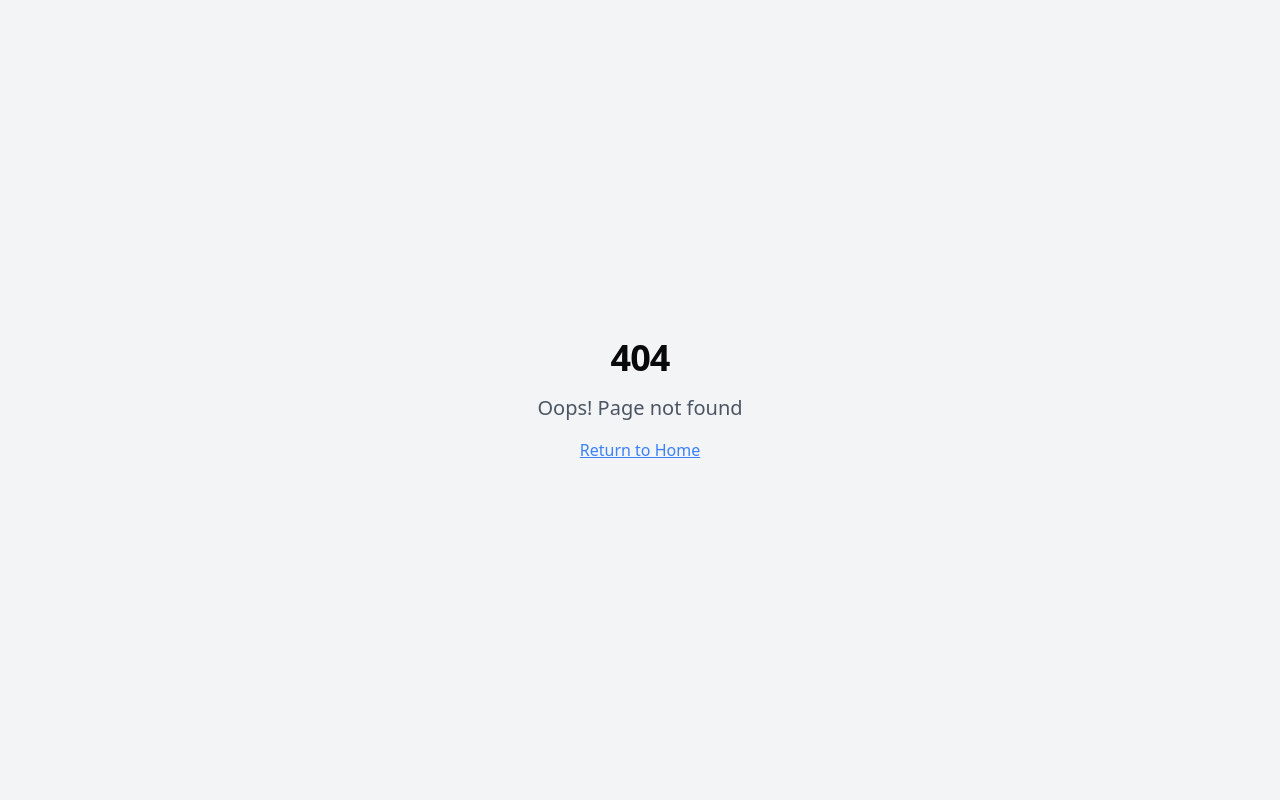
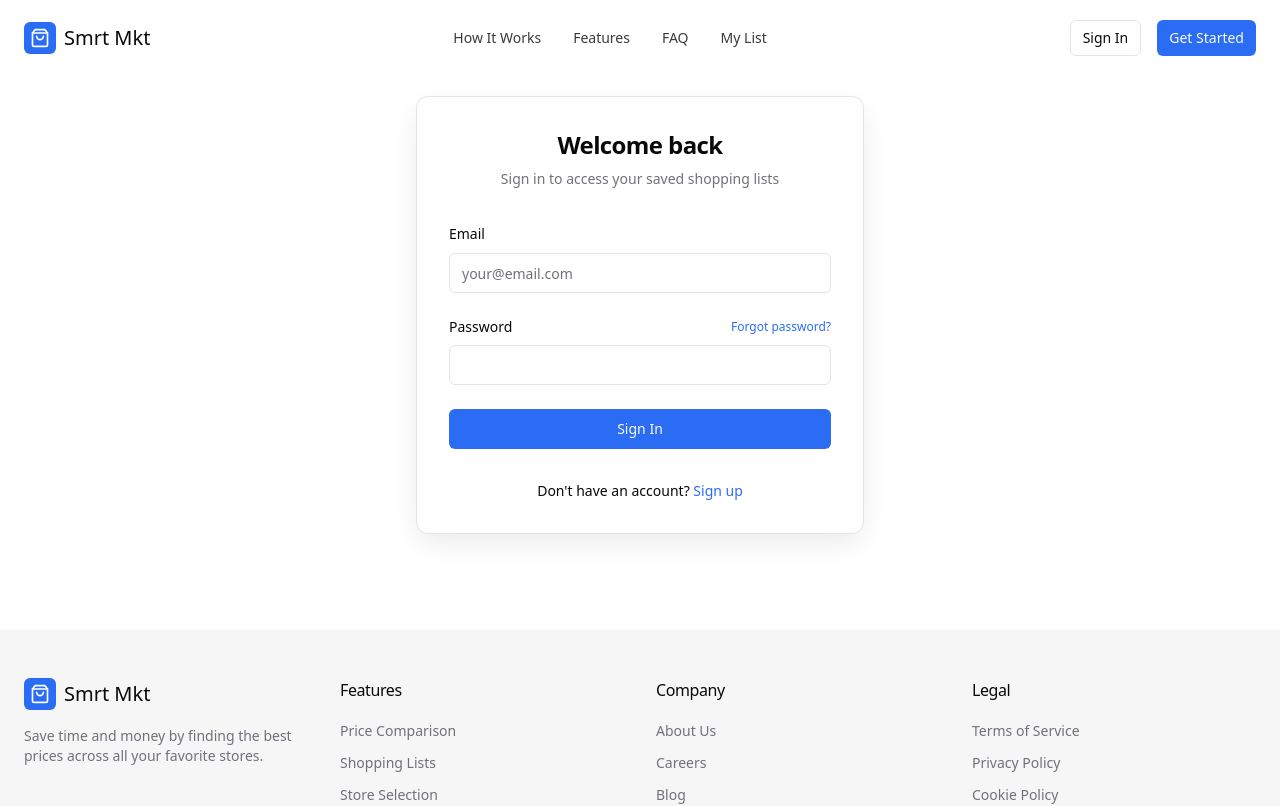
Before and after one commit to Jb00gi3/smrtmkt-de371cf8, a React (Vite) app: page /login in a window 1280 px wide. Before the commit this address had no page. Shown: the top 806 px of the page. Built offline with nearby package versions, Linux system fonts and the light colour scheme.

Commit message:
Add new pages
Adds new pages to start drafting the customer journey flow.

```diff
--- a/src/App.tsx
+++ b/src/App.tsx
@@ -1,3 +1,4 @@
+
 import { Toaster } from "@/components/ui/toaster";
 import { Toaster as Sonner } from "@/components/ui/sonner";
 import { TooltipProvider } from "@/components/ui/tooltip";
@@ -5,6 +6,10 @@ import { QueryClient, QueryClientProvider } from "@tanstack/react-query";
 import { BrowserRouter, Routes, Route } from "react-router-dom";
 import Index from "./pages/Index";
 import NotFound from "./pages/NotFound";
+import ShoppingList from "./pages/ShoppingList";
+import PriceComparison from "./pages/PriceComparison";
+import Login from "./pages/Login";
+import Signup from "./pages/Signup";
 
 const queryClient = new QueryClient();
 
@@ -16,6 +21,10 @@ const App = () => (
       <BrowserRouter>
         <Routes>
           <Route path="/" element={<Index />} />
+          <Route path="/shopping-list" element={<ShoppingList />} />
+          <Route path="/price-comparison" element={<PriceComparison />} />
+          <Route path="/login" element={<Login />} />
+          <Route path="/signup" element={<Signup />} />
           {/* ADD ALL CUSTOM ROUTES ABOVE THE CATCH-ALL "*" ROUTE */}
           <Route path="*" element={<NotFound />} />
         </Routes>
--- a/src/components/ui-components/Navbar.tsx
+++ b/src/components/ui-components/Navbar.tsx
@@ -1,9 +1,11 @@
 
 import { useState, useEffect } from "react";
 import { Button } from "@/components/ui/button";
+import { Link, useLocation } from "react-router-dom";
 
 export default function Navbar() {
   const [scrolled, setScrolled] = useState(false);
+  const location = useLocation();
 
   useEffect(() => {
     const handleScroll = () => {
@@ -24,7 +26,7 @@ export default function Navbar() {
     >
       <div className="container mx-auto px-4 md:px-6">
         <div className="flex items-center justify-between">
-          <div className="flex items-center gap-2">
+          <Link to="/" className="flex items-center gap-2">
             <div className="h-8 w-8 rounded-md bg-primary flex items-center justify-center">
               <svg
                 xmlns="http://www.w3.org/2000/svg"
@@ -42,7 +44,7 @@ export default function Navbar() {
               </svg>
             </div>
             <span className="text-xl font-medium">Smrt Mkt</span>
-          </div>
+          </Link>
 
           <nav className="hidden md:flex items-center gap-8">
             <a href="#how-it-works" className="text-sm font-medium text-foreground/80 hover:text-foreground transition-colors">
@@ -54,13 +56,22 @@ export default function Navbar() {
             <a href="#faq" className="text-sm font-medium text-foreground/80 hover:text-foreground transition-colors">
               FAQ
             </a>
+            {location.pathname !== "/" && (
+              <Link to="/shopping-list" className="text-sm font-medium text-foreground/80 hover:text-foreground transition-colors">
+                My List
+              </Link>
+            )}
           </nav>
 
           <div className="flex items-center gap-4">
-            <Button variant="outline" size="sm" className="hidden md:inline-flex">
-              Sign In
-            </Button>
-            <Button size="sm">Get Started</Button>
+            <Link to="/login">
+              <Button variant="outline" size="sm" className="hidden md:inline-flex">
+                Sign In
+              </Button>
+            </Link>
+            <Link to="/signup">
+              <Button size="sm">Get Started</Button>
+            </Link>
           </div>
         </div>
       </div>
--- a/src/components/ui-components/ShoppingListDemo.tsx
+++ b/src/components/ui-components/ShoppingListDemo.tsx
@@ -2,6 +2,7 @@
 import React, { useState } from "react";
 import { Button } from "@/components/ui/button";
 import { Plus } from "lucide-react";
+import { Link } from "react-router-dom";
 
 interface GroceryItem {
   name: string;
@@ -52,9 +53,11 @@ export function ShoppingListDemo() {
           <Button variant="outline" size="sm" className="text-xs py-1 h-auto">
             Save List
           </Button>
-          <Button variant="primary" size="sm" className="text-xs py-1 h-auto">
-            See My Savings
-          </Button>
+          <Link to="/price-comparison">
+            <Button variant="default" size="sm" className="text-xs py-1 h-auto">
+              See My Savings
+            </Button>
+          </Link>
         </div>
       </div>
 
--- /dev/null
+++ b/src/pages/Login.tsx
@@ -0,0 +1,62 @@
+
+import React from "react";
+import { Button } from "@/components/ui/button";
+import { Input } from "@/components/ui/input";
+import { Link } from "react-router-dom";
+import Navbar from "@/components/ui-components/Navbar";
+import { FooterSection } from "@/components/sections/FooterSection";
+
+const Login = () => {
+  return (
+    <div className="relative min-h-screen">
+      <Navbar />
+      <div className="container mx-auto px-4 py-20 md:py-24 flex items-center justify-center">
+        <div className="w-full max-w-md p-8 space-y-8 bg-white rounded-xl shadow-elevated border border-border">
+          <div className="text-center">
+            <h1 className="text-2xl font-bold">Welcome back</h1>
+            <p className="text-sm text-muted-foreground mt-2">
+              Sign in to access your saved shopping lists
+            </p>
+          </div>
+
+          <form className="space-y-6">
+            <div className="space-y-2">
+              <label htmlFor="email" className="text-sm font-medium">
+                Email
+              </label>
+              <Input id="email" type="email" placeholder="your@email.com" />
+            </div>
+
+            <div className="space-y-2">
+              <div className="flex items-center justify-between">
+                <label htmlFor="password" className="text-sm font-medium">
+                  Password
+                </label>
+                <a href="#" className="text-xs text-primary hover:underline">
+                  Forgot password?
+                </a>
+              </div>
+              <Input id="password" type="password" />
+            </div>
+
+            <Button className="w-full" type="submit">
+              Sign In
+            </Button>
+          </form>
+
+          <div className="text-center text-sm">
+            <p>
+              Don't have an account?{" "}
+              <Link to="/signup" className="text-primary hover:underline">
+                Sign up
+              </Link>
+            </p>
+          </div>
+        </div>
+      </div>
+      <FooterSection />
+    </div>
+  );
+};
+
+export default Login;
--- /dev/null
+++ b/src/pages/PriceComparison.tsx
@@ -0,0 +1,36 @@
+
+import React from "react";
+import { StoreComparisonDemo } from "@/components/ui-components/StoreComparisonDemo";
+import Navbar from "@/components/ui-components/Navbar";
+import { FooterSection } from "@/components/sections/FooterSection";
+import { Button } from "@/components/ui/button";
+import { ArrowLeft } from "lucide-react";
+import { Link } from "react-router-dom";
+
+const PriceComparison = () => {
+  return (
+    <div className="relative min-h-screen">
+      <Navbar />
+      <div className="container mx-auto px-4 py-20 md:py-24">
+        <div className="max-w-3xl mx-auto">
+          <div className="mb-8">
+            <Link to="/shopping-list">
+              <Button variant="ghost" className="gap-2 mb-4">
+                <ArrowLeft className="h-4 w-4" />
+                Back to Shopping List
+              </Button>
+            </Link>
+            <h1 className="text-3xl font-bold mb-4 text-center">Price Comparison</h1>
+            <p className="text-center text-muted-foreground">
+              Here's how much you can save by shopping at different stores.
+            </p>
+          </div>
+          <StoreComparisonDemo />
+        </div>
+      </div>
+      <FooterSection />
+    </div>
+  );
+};
+
+export default PriceComparison;
--- /dev/null
+++ b/src/pages/ShoppingList.tsx
@@ -0,0 +1,25 @@
+
+import React from "react";
+import { ShoppingListDemo } from "@/components/ui-components/ShoppingListDemo";
+import Navbar from "@/components/ui-components/Navbar";
+import { FooterSection } from "@/components/sections/FooterSection";
+
+const ShoppingList = () => {
+  return (
+    <div className="relative min-h-screen">
+      <Navbar />
+      <div className="container mx-auto px-4 py-20 md:py-24">
+        <div className="max-w-3xl mx-auto">
+          <h1 className="text-3xl font-bold mb-8 text-center">My Shopping List</h1>
+          <p className="text-center text-muted-foreground mb-8">
+            Add items to your shopping list and we'll find the best prices for you.
+          </p>
+          <ShoppingListDemo />
+        </div>
+      </div>
+      <FooterSection />
+    </div>
+  );
+};
+
+export default ShoppingList;
--- /dev/null
+++ b/src/pages/Signup.tsx
@@ -0,0 +1,64 @@
+
+import React from "react";
+import { Button } from "@/components/ui/button";
+import { Input } from "@/components/ui/input";
+import { Link } from "react-router-dom";
+import Navbar from "@/components/ui-components/Navbar";
+import { FooterSection } from "@/components/sections/FooterSection";
+
+const Signup = () => {
+  return (
+    <div className="relative min-h-screen">
+      <Navbar />
+      <div className="container mx-auto px-4 py-20 md:py-24 flex items-center justify-center">
+        <div className="w-full max-w-md p-8 space-y-8 bg-white rounded-xl shadow-elevated border border-border">
+          <div className="text-center">
+            <h1 className="text-2xl font-bold">Create an account</h1>
+            <p className="text-sm text-muted-foreground mt-2">
+              Start saving money on your grocery shopping
+            </p>
+          </div>
+
+          <form className="space-y-6">
+            <div className="space-y-2">
+              <label htmlFor="name" className="text-sm font-medium">
+                Full Name
+              </label>
+              <Input id="name" type="text" placeholder="John Doe" />
+            </div>
+
+            <div className="space-y-2">
+              <label htmlFor="email" className="text-sm font-medium">
+                Email
+              </label>
+              <Input id="email" type="email" placeholder="your@email.com" />
+            </div>
+
+            <div className="space-y-2">
+              <label htmlFor="password" className="text-sm font-medium">
+                Password
+              </label>
+              <Input id="password" type="password" />
+            </div>
+
+            <Button className="w-full" type="submit">
+              Sign Up
+            </Button>
+          </form>
+
+          <div className="text-center text-sm">
+            <p>
+              Already have an account?{" "}
+              <Link to="/login" className="text-primary hover:underline">
+                Sign in
+              </Link>
+            </p>
+          </div>
+        </div>
+      </div>
+      <FooterSection />
+    </div>
+  );
+};
+
+export default Signup;
```
